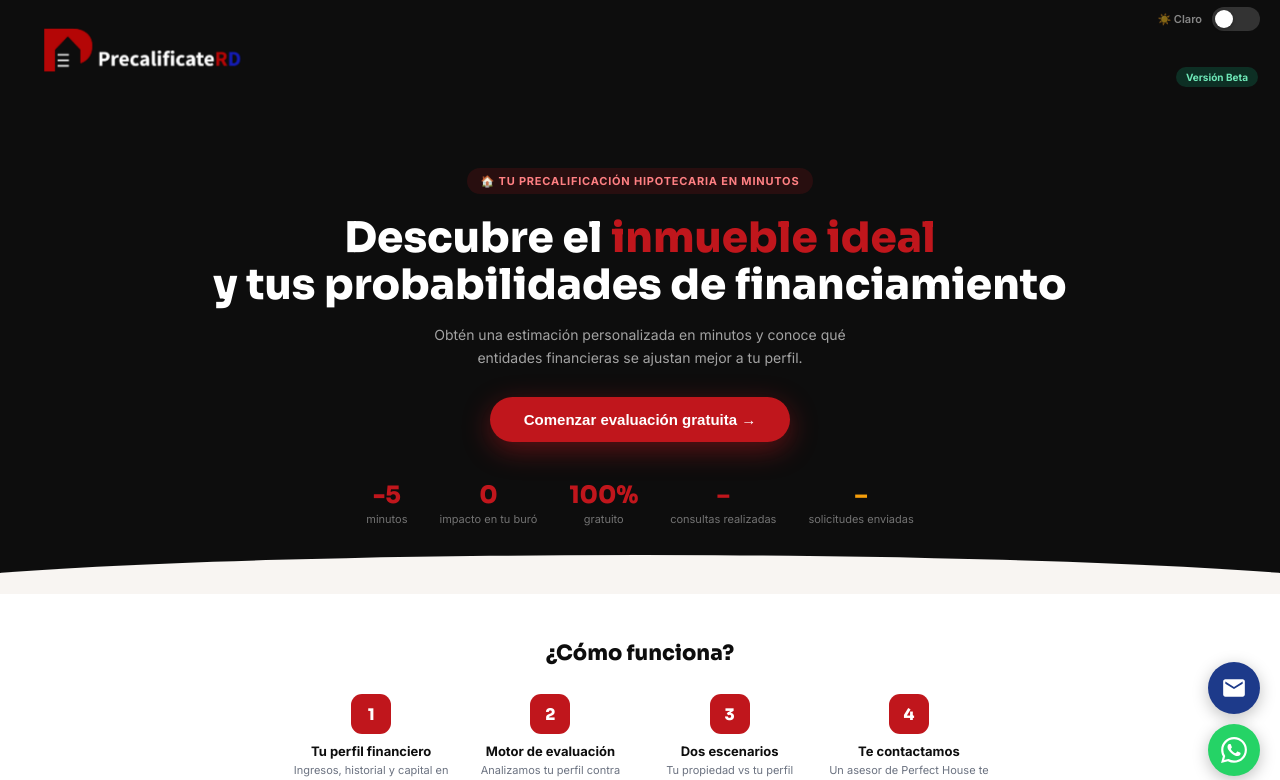
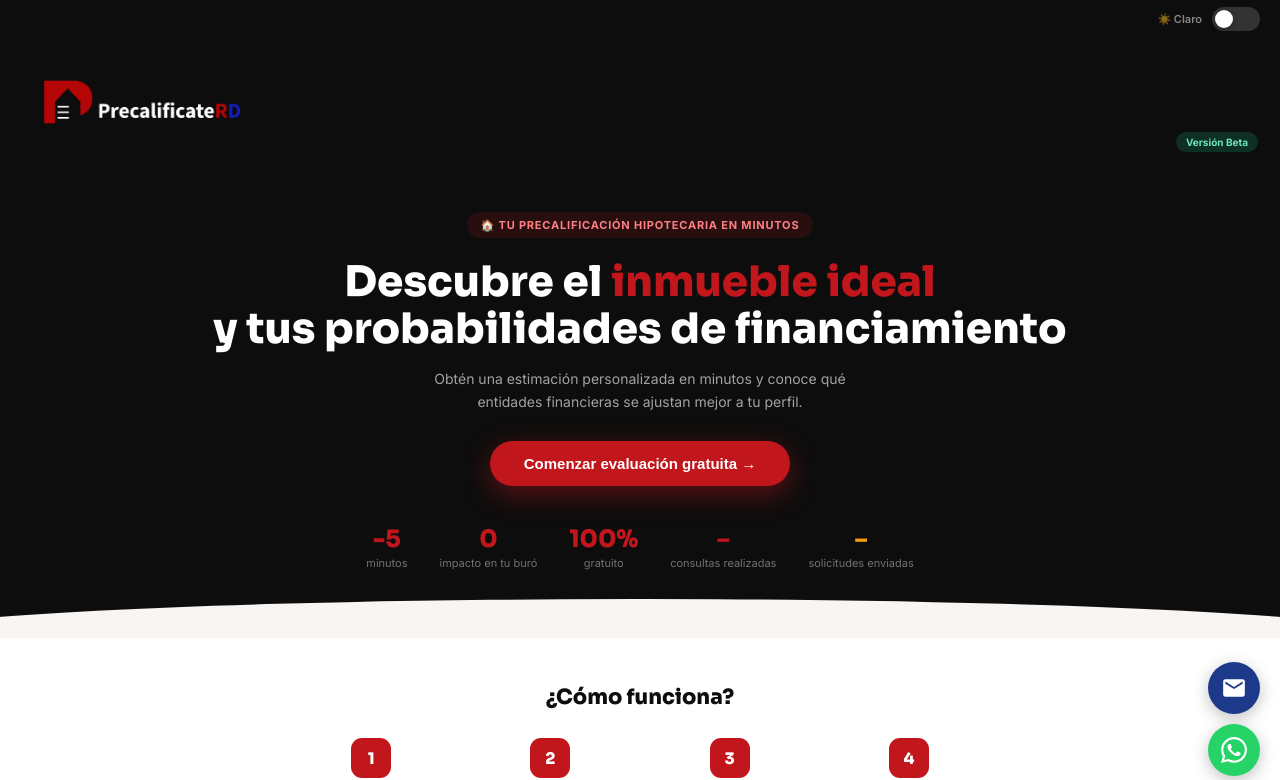
Before and after one commit to fransierfoster/PrecalificateRD, a Next.js app: page / in a window 1280 px wide. Shown: the top 780 px of the page. Built offline with nearby package versions, Linux system fonts and the light colour scheme; no server answers; the database is empty.

Commit message:
Fix logo clipping on scroll: header grows in-flow to fully contain bigger logo instead of overflow hack

```diff
--- a/app/globals.css
+++ b/app/globals.css
@@ -12,11 +12,12 @@ body{font-family:'Inter',sans-serif;background:var(--bg);color:var(--tx);min-hei
 .ttrack::before{content:'';width:18px;height:18px;border-radius:50%;background:#FFF;flex-shrink:0;transition:transform .25s;box-shadow:0 1px 4px rgba(0,0,0,.3);}
 .tswitch input:checked+.ttrack{background:var(--red);}
 .tswitch input:checked+.ttrack::before{transform:translateX(24px);}
-header{background:var(--blk);padding:12px 22px;display:flex;align-items:center;justify-content:space-between;position:sticky;top:0;z-index:100;}
+header{background:var(--blk);padding:10px 22px 4px;display:flex;align-items:flex-end;justify-content:space-between;position:sticky;top:0;z-index:100;}
 .logo{display:flex;align-items:center;gap:11px;text-decoration:none;}
 .logo img{width:44px;height:44px;object-fit:contain;border-radius:6px;}
-.logo-full{position:relative;height:54px;overflow:visible;}
-.logo-full img{position:absolute;left:0;bottom:0;width:auto;height:108px;border-radius:0;}
+.logo-full{padding-bottom:0;}
+.logo-full img{width:auto;height:108px;border-radius:0;display:block;}
+.hbadge{margin-bottom:4px;}
 .lname{font-family:'Sora',sans-serif;font-size:17px;font-weight:800;}
 .lw{color:#FFF;}.lr{color:#C0161C;}.ld{color:#1D3A8A;}
 .hbadge{font-size:10px;font-weight:700;padding:4px 10px;border-radius:20px;background:rgba(16,185,129,.2);color:#6EE7B7;}
```
